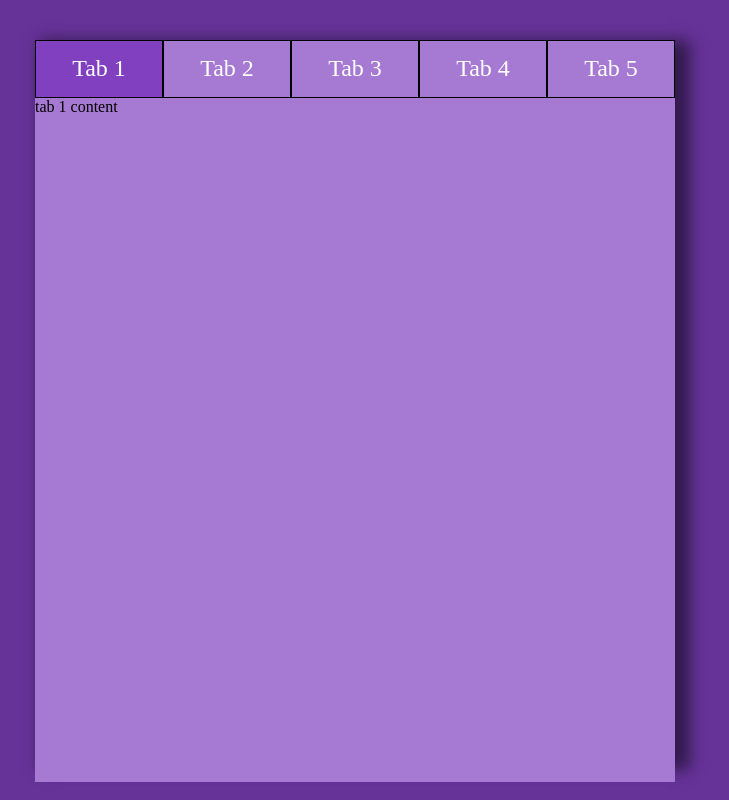
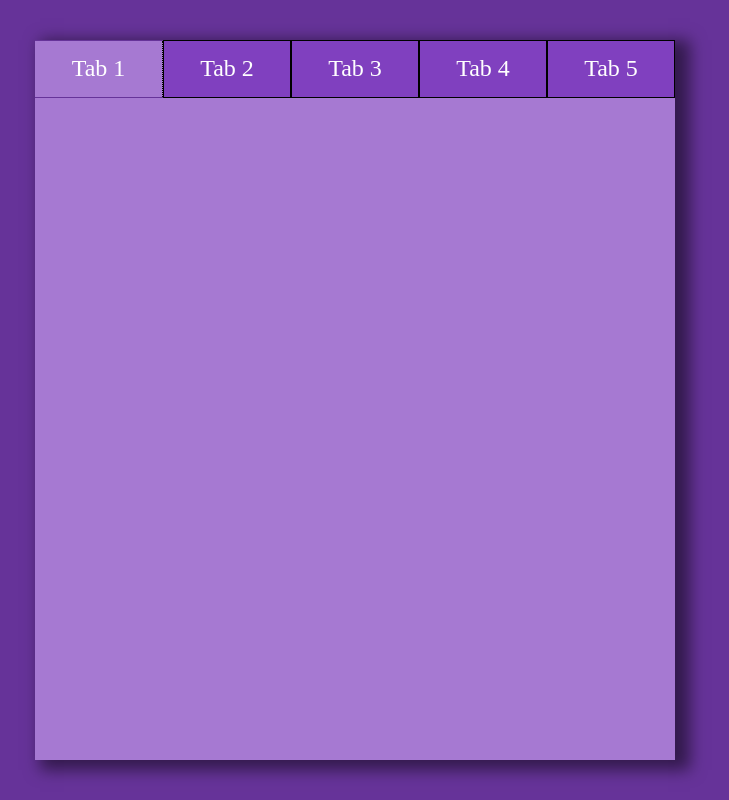
Before and after one commit to micrjames/tabs, a website with bundled scripts: page src/index.html in a window 1280 px wide. Shown: the whole page, without its empty margins (285-1014 px from the left). Built offline with nearby package versions, Linux system fonts and the light colour scheme.

Commit message:
refactored code from previous commit; added Tabs class

```diff
--- a/src/index.html
+++ b/src/index.html
@@ -11,8 +11,7 @@
 	   <main id="main">
 		 <section id="tabs">
 			<header id="tabs-hdr"></header>
-			<div id="tab-1-content">tab 1 content</div>
-			<div id="tab-2-content" class="hidden">tab 2 content</div>
+			<div id="tabs-body"></div>
 		 </section>
 	   </main>
    	<script src="js/index.js" type="module"></script>
--- /dev/null
+++ b/src/js/Tab.js
@@ -0,0 +1,37 @@
+import { createBtn } from "./DOMutils.js";
+
+class Tab {
+    #tab;
+
+    constructor(idName, className) {
+		this.#tab = createBtn(idName, className);
+	}
+
+    set text(value) {
+	    this.#tab.textContent = value;
+	}
+
+    set disabled(value) {
+	    this.#tab.disabled = value;
+	}
+    get disabled() {
+	    return this.#tab.disabled;
+	}
+
+    set width(value) {
+	    this.#tab.style.width = value;
+	}
+
+    get tab() {
+	    return this.#tab;
+	}
+    setBorder() {
+	    if(this.#tab.disabled) {
+            this.#tab.style.borderTopStyle = "solid";
+            this.#tab.style.borderRightStyle = "solid";
+            this.#tab.style.borderLeftStyle = "solid";
+        }
+	}
+}
+
+export default Tab;
--- /dev/null
+++ b/src/js/Tabs.js
@@ -0,0 +1,42 @@
+import Tab from "./Tab.js";
+import { createBtnGroup } from "./DOMutils.js";
+
+class Tabs {
+    #tabs = [];
+    #tabs_group;
+
+    constructor(properties) {
+	    for(let tabIndex = 1; tabIndex <= properties.length; tabIndex++) {
+		   const tab = new Tab("tabs-hdr-btn-group-btn", "btn");
+		   tab.text = properties[tabIndex-1].text;
+		   tab.disabled = properties[tabIndex-1].disabled;
+		   tab.width = `${100/properties.length}%`;
+
+	       this.#tabs = [...this.#tabs, tab.tab];
+	    }
+		this.#tabs_group = createBtnGroup("tabs-hdr-btn-group", this.#tabs);
+	}
+
+    get tabs() {
+	    return this.#tabs;
+	}
+
+    get tabsGroup() {
+	    return this.#tabs_group;
+	}
+
+    setStyle() {
+	    for(const tab of this.#tabs) {
+		    if(tab.disabled) {
+			   tab.style.borderTopStyle = "solid";
+			   tab.style.borderRightStyle = "solid";
+			   tab.style.borderLeftStyle = "solid";
+			   tab.style.borderBottomStyle = "solid";
+			} else {
+			   tab.style.borderRightStyle = "dotted";
+			}
+		}
+	}
+}
+
+export default Tabs;
--- a/src/js/index.js
+++ b/src/js/index.js
@@ -1,15 +1,7 @@
 import { tabsHdr, tabsBody, contents } from "./incs.js";
-import { createBtn, createBtnGroup } from "./DOMutils.js";
+import Tabs from "./Tabs.js";
 
-let btns = [];
-for(let btnIndex = 1; btnIndex <= contents.length; btnIndex++) {
-   const btn = createBtn("tabs-hdr-btn-group-btn", "btn");
-   btn.textContent = contents[btnIndex-1].text;
-   btn.disabled = contents[btnIndex-1].disabled;
-   btn.style.width = `${100/contents.length}%`;
+const tabs = new Tabs(contents);
+tabs.setStyle();
 
-   btns = [...btns, btn];
-}
-
-const tabsHdrBtnGroup = createBtnGroup("tabs-hdr-btn-group", btns);
-tabsHdr.appendChild(tabsHdrBtnGroup);
+tabsHdr.appendChild(tabs.tabsGroup);
--- a/src/scss/_tabs.scss
+++ b/src/scss/_tabs.scss
@@ -2,16 +2,17 @@
    #tabs-hdr-btn-group {
        .btn {
            border-radius: 0;
-           background-color: lighten($bg-color, 10%);
+		   background-color: lighten($bg-color, 25%);
 
            &:disabled {
-               background-color: lighten($bg-color, 25%);
+			   background-color: lighten($bg-color, 10%);
                cursor: default;
            }
        }
        &-btn {
            @include button(1.5rem, 0.9rem 1.2rem, 0);
-           border: black solid 1px;
+		   border-color: black;
+		   border-width: 1px;
        }
    }
 }
--- a/src/scss/main.scss
+++ b/src/scss/main.scss
@@ -21,13 +21,10 @@ body {
 		  &-hdr {
 			@include tabs($primary-color);
 		  }
-		 #tab-1-content {
+		  &-body {
 			background-color: lighten($primary-color, 25%);
 			width: 100%;
-			  height: 95%;
-		 }
-		 #tab2-content {
-			  background-color: $primary-color;
+			height: 92%;
 		  }
 		  .hidden {
 			 display: none;
```
Also changed, not shown: src/css/main.css. Lines whose indentation alone changed are shown as unchanged.
